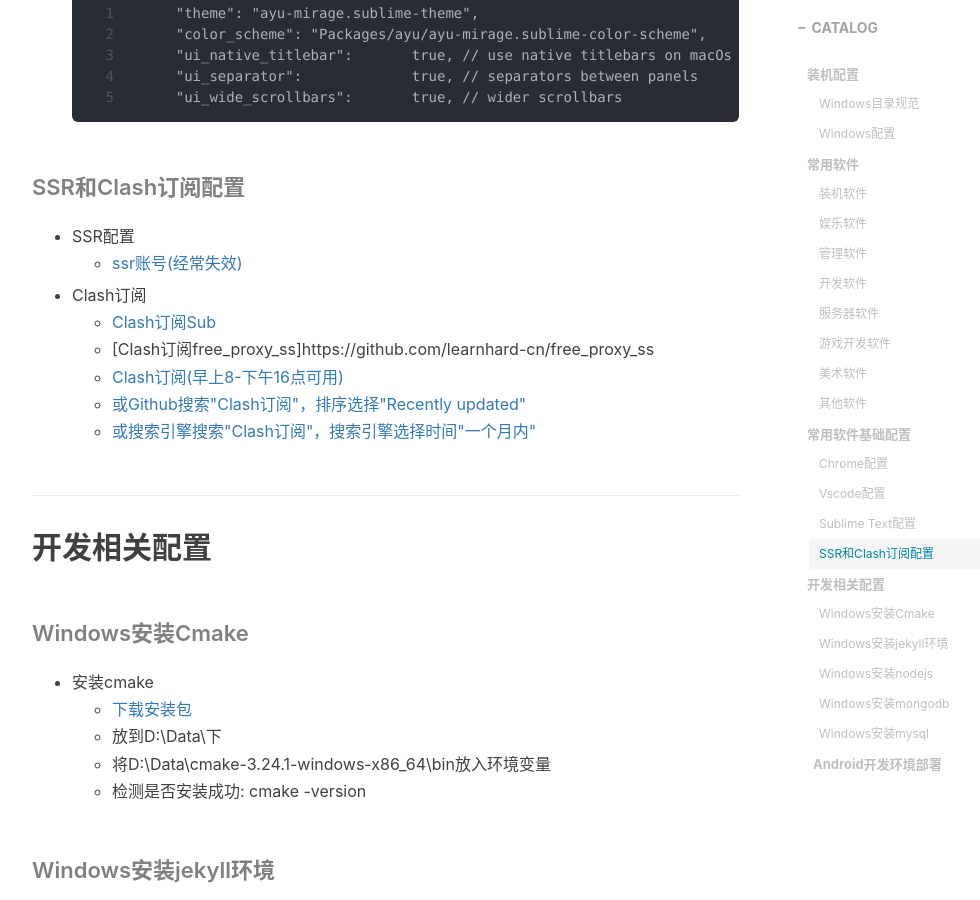
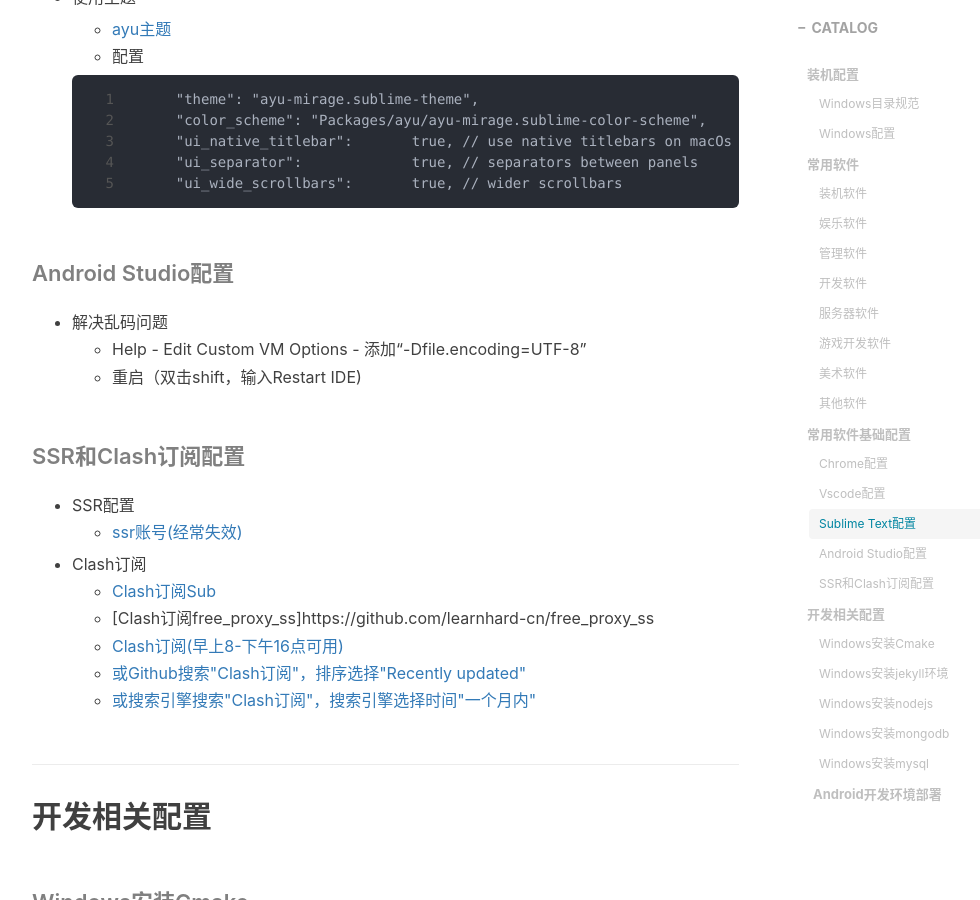
Before and after one commit to gumcstronger/gumcstronger.github.io, a Jekyll site: the page built from _posts/2022/2022-08-24-windows.md, in a window 1280 px wide and 900 px high, scrolled down 6374 px. Shown: the whole window, without its empty margins (233-1213 px from the left). Built offline with Jekyll 4.4.1, drawn with Linux system fonts in a browser that asks for light colours; comment, search, counter and statistics services are not loaded; some of the changed text lies outside the part shown.

Commit message:
Update 2022-08-24-windows.md

````diff
--- a/_posts/2022/2022-08-24-windows.md
+++ b/_posts/2022/2022-08-24-windows.md
@@ -67,6 +67,8 @@
 
 - 关闭休眠（减少C盘占用）
   - 命令行运行: powercfg -h off
+- 关闭繁体切换热键
+  - 设置-时间和语言-(左侧)语言-中文（简体，中国）-选项-微软拼音-选项-按键-“简体/繁体中文输入切换”关
 - 关闭 Microsoft Edge Update Service 服务
   - 服务 - Microsoft Edge Update Service - 右键属性-启用类型改为“手动”
 
@@ -222,6 +224,12 @@
       "ui_separator":             true, // separators between panels
       "ui_wide_scrollbars":       true, // wider scrollbars
   ```
+
+#### Android Studio配置
+
+* 解决乱码问题
+  * Help - Edit Custom VM Options - 添加“-Dfile.encoding=UTF-8”
+  * 重启（双击shift，输入Restart IDE)
 
 #### SSR和Clash订阅配置
 
````
